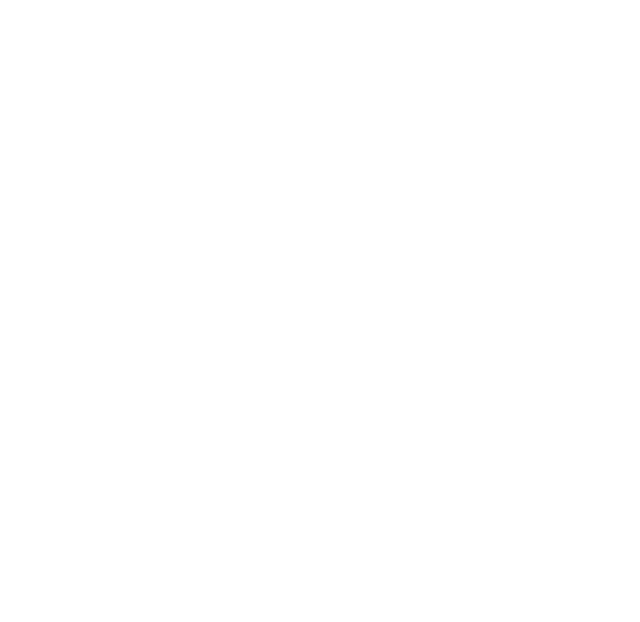
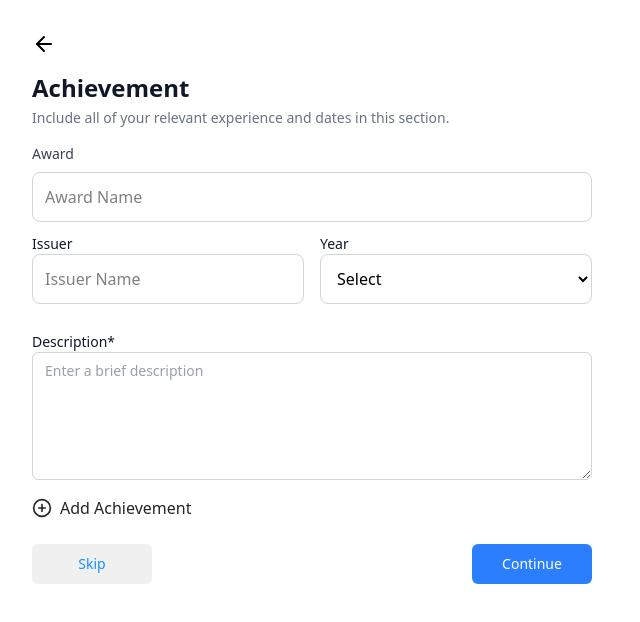
Before and after one commit to shivamsharmxa/Mesdo-frontend, a React (Vite) app: page /Achievement in a window 1280 px wide. Before the commit this address had no page. Shown: the top 622 px of the page, without its empty margins (0-640 px from the left). Built offline with nearby package versions, Linux system fonts and the light colour scheme; no server answers.

Commit message:
Setup Manually button added

```diff
--- /dev/null
+++ b/src/pages/onboarding/Achievement.jsx
@@ -0,0 +1,101 @@
+import { useState, useEffect } from "react";
+import { ArrowLeft, PlusCircle } from "lucide-react";
+import { useNavigate } from "react-router-dom";
+import axios from "axios";
+
+const Achievement = () => {
+  const navigate = useNavigate();
+  const [universities, setUniversities] = useState([]);
+
+  useEffect(() => {
+    axios.get("https://example.com/api/universities").then((response) => {
+      setUniversities(response.data);
+    });
+  }, []);
+
+  return (
+    <div className="flex h-screen overflow-hidden">
+      {/* Left Side - Form */}
+      <div className="w-1/2 h-full flex flex-col p-8">
+        {/* Back Button */}
+        <button onClick={() => navigate(-1)} className="mb-4">
+          <ArrowLeft size={24} className="text-black" />
+        </button>
+
+        {/* Title & Description */}
+        <h1 className="text-2xl font-semibold text-gray-900">Achievement</h1>
+        <p className="text-sm text-gray-500 mt-1">
+          Include all of your relevant experience and dates in this section.
+        </p>
+
+        {/* Form Container with Scroll */}
+        <div className="mt-4 flex-1 overflow-auto pr-4">
+          <div>
+            <label className="block text-gray-700 text-sm mb-2">Award</label>
+            <input
+              type="text"
+              placeholder="Award Name"
+              className="w-full p-3 border border-gray-300 rounded-lg outline-none mb-3"
+            />
+          </div>
+
+          <div className="space-y-4">
+            {/* Issuer & Year */}
+            <div className="flex gap-4">
+              <div className="w-1/2">
+                <label className="block text-sm text-gray-900">Issuer</label>
+                <input
+                  type="text"
+                  placeholder="Issuer Name"
+                  className="w-full p-3 border border-gray-300 rounded-lg outline-none mb-3"
+                />
+              </div>
+
+              <div className="w-1/2">
+                <label className="block text-sm text-gray-900">Year</label>
+                <select className="w-full p-3 border border-gray-300 rounded-lg outline-none mb-3">
+                  <option>Select</option>
+                  {Array.from({ length: 10 }, (_, i) => (
+                    <option key={i}>{2025 - i}</option>
+                  ))}
+                </select>
+              </div>
+            </div>
+
+            {/* Description */}
+            <div>
+              <label className="block text-sm text-gray-900">
+                Description*
+              </label>
+              <textarea
+                className="block w-full h-32 rounded-md border border-gray-300 px-3 py-2 text-gray-700 text-sm focus:outline-none"
+                placeholder="Enter a brief description"
+              ></textarea>
+            </div>
+
+            {/* + Add Achievement Button */}
+            <button className="flex items-center text-[#262626] hover:bg-amber-50 font-medium mt-2">
+              <PlusCircle size={20} className="mr-2" />
+              Add Achievement
+            </button>
+
+            {/* Skip & Continue Buttons */}
+            <div className="mt-6 flex justify-between w-full">
+              <button className="w-[120px] h-[40px] bg-[#F0F0F0] text-[#1890FF] text-sm rounded-md hover:bg-gray-400 transition">
+                Skip
+              </button>
+              <button className="w-[120px] h-[40px] bg-blue-500 text-white text-sm rounded-md hover:bg-blue-600 transition">
+                Continue
+              </button>
+            </div>
+          </div>
+        </div>
+      </div>
+
+      {/* Right Side - Empty Space */}
+      <div className="w-1/2 h-screen bg-gray-100"></div>
+    </div>
+  );
+};
+
+export default Achievement;
--- a/src/pages/onboarding/UploadResume.jsx
+++ b/src/pages/onboarding/UploadResume.jsx
@@ -1,5 +1,5 @@
 import { useState } from "react";
-import { CloudUpload, Linkedin } from "lucide-react";
+import { CloudUpload, Linkedin, Settings } from "lucide-react";
 
 const UploadResume = () => {
   const [file, setFile] = useState(null);
@@ -10,16 +10,16 @@
   };
 
   return (
-    <div className="flex flex-col items-center justify-center min-h-screen px-4 font-inter">
+    <div className="flex flex-col items-center justify-center min-h-screen px-4 font-inter relative bg-gray-50">
       <h2 className="text-3xl font-bold text-gray-900">Upload Resume</h2>
-      <p className="text-sm font-Inter mt-2 text-[#8C8C8C] ">
+      <p className="text-sm mt-2 text-[#8C8C8C]">
         Include all of your relevant experience and dates in this section.
       </p>
 
       {/* Drag and Drop Upload Section */}
       <label
         htmlFor="resumeUpload"
-        className="mt-6 w-[600px] h-90 border-2 border-dashed border-gray-300 rounded-lg flex flex-col items-center justify-center cursor-pointer hover:border-gray-500 transition "
+        className="mt-6 w-[600px] h-90 border-2 border-dashed border-gray-300 rounded-lg flex flex-col items-center justify-center cursor-pointer hover:border-gray-500 transition bg-white shadow-sm hover:shadow-md"
       >
         <CloudUpload size={36} className="text-gray-500 mb-2" />
         {file ? (
@@ -61,8 +61,8 @@
         </div>
         <button
           className="flex items-center justify-center bg-[#0077B5] text-white
-  rounded-[6px] px-[16px] py-[12px] gap-[8px] w-[220px] h-[56px]
-  hover:bg-[#005582] transition whitespace-nowrap"
+  rounded-lg px-4 py-3 gap-2 w-[220px] h-[56px]
+  hover:bg-[#005582] transition transform hover:scale-105 shadow-md"
         >
           <span className="bg-white rounded-sm p-[4px] flex items-center justify-center">
             <Linkedin size={18} className="text-[#0077B5]" />
@@ -72,6 +72,14 @@
           </span>
         </button>
       </div>
+
+      {/* Setup Manually Button at Bottom Right */}
+      <div className="absolute bottom-6 right-6">
+        <button className="flex items-center gap-2 text-sm text-gray-600 hover:text-blue-600 transition transform hover:scale-105">
+          <Settings size={16} />
+          <span>Setup Manually</span>
+        </button>
+      </div>
     </div>
   );
 };
--- a/src/routes/routes.jsx
+++ b/src/routes/routes.jsx
@@ -10,6 +10,7 @@
 import Qualification from "../pages/onboarding/Qualification";
 import WorkExperience from "../pages/onboarding/WorkExperience";
 import SkillsSpecialization from "../pages/onboarding/SkillsSpecialization";
+import Achievement from "../pages/onboarding/Achievement";
 
 const AppRoutes = () => {
   return (
@@ -25,6 +26,7 @@
       <Route path="/Qualification" element={<Qualification />} />
       <Route path="/WorkExperience" element={<WorkExperience />} />
       <Route path="/SkillsSpecialization" element={<SkillsSpecialization />} />
+      <Route path="/Achievement" element={<Achievement />} />
     </Routes>
   );
 };
```
